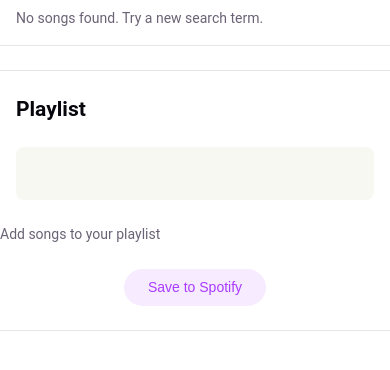
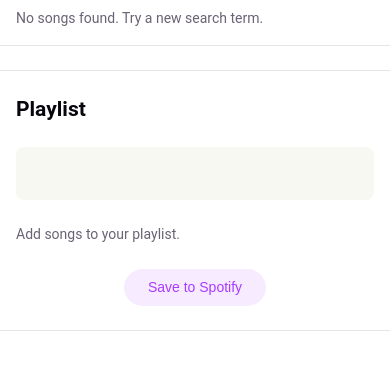
Before and after one commit to josegamundi/jammming-app, a React (Vite) app: page / in a window 390 px wide. Shown: the part 348-718 px from the top of the page. Built offline with nearby package versions, Linux system fonts and the light colour scheme.

Commit message:
refactor(TrackList): remove component and relocate its task

```diff
--- a/src/components/features/Playlist/Playlist.jsx
+++ b/src/components/features/Playlist/Playlist.jsx
@@ -1,5 +1,4 @@
 import Input from '../../ui/Input/Input';
-import TrackList from '../../ui/TrackList/TrackList';
 import Track from '../../ui/Track/Track';
 import Button from '../../ui/Button/Button';
 import styles from './Playlist.module.css';
@@ -12,11 +11,11 @@ function Playlist(props) {
         <Input />
       </div>
       {props.collection.length === 0 ? (
-        <p className={styles.emptyMessage}>
-          Add songs to your playlist
+        <p>
+          Add songs to your playlist.
         </p>
       ) : (
-        <TrackList>
+        <ul>
           {
             props.collection.map((song) => {
               return (
@@ -34,7 +33,7 @@ function Playlist(props) {
               )
             })
           }
-        </TrackList>
+        </ul>
       )}
       <div className={styles.playlistFooter}>
         <Button
--- a/src/components/features/Playlist/Playlist.module.css
+++ b/src/components/features/Playlist/Playlist.module.css
@@ -1,9 +1,10 @@
 .playlist {
   border: 1px solid var(--border);
   border-radius: var(--space-2);
+  padding: 0 var(--space-4);
 }
 .playlistHeader {
-  padding: var(--space-4);
+  padding: var(--space-4) 0;
 }
 .playlistTitle {
   margin-bottom: var(--space-4);
@@ -12,7 +13,7 @@
   line-height: var(--line-xl);
 }
 .playlistFooter {
-  padding: var(--space-4);
+  padding: var(--space-4) 0;
   text-align: center;
 }
 
@@ -21,10 +22,6 @@
     border-radius: 0;
     border-left: 0;
     border-right: 0;
-  }
-
-  .playlistHeader,
-  .playlistFooter {
-    padding: var(--space-4) var(--space-3);
+    padding: 0 var(--space-3);
   }
 }
--- a/src/components/features/SearchResult/SearchResult.jsx
+++ b/src/components/features/SearchResult/SearchResult.jsx
@@ -1,4 +1,3 @@
-import TrackList from '../../ui/TrackList/TrackList';
 import Track from '../../ui/Track/Track';
 import Button from '../../ui/Button/Button';
 import styles from './SearchResult.module.css';
@@ -8,11 +7,11 @@ function SearchResult(props) {
     <div className={styles.searchResult}>
       <h2 className={styles.searchResultTitle}>Results</h2>
       {props.result.length === 0 ? (
-        <p className={styles.emptyMessage}>
+        <p>
           No songs found. Try a new search term.
         </p>
       ) : (
-        <TrackList>
+        <ul>
           {
             props.result.map((song) => {
               return (
@@ -30,7 +29,7 @@ function SearchResult(props) {
               )
             })
           }
-        </TrackList>
+        </ul>
       )}
     </div>
   )
--- a/src/components/features/SearchResult/SearchResult.module.css
+++ b/src/components/features/SearchResult/SearchResult.module.css
@@ -1,17 +1,13 @@
 .searchResult {
   border: 1px solid var(--border);
   border-radius: var(--space-2);
-  padding-bottom: var(--space-4);
+  padding: 0 var(--space-4) var(--space-4);
 }
 .searchResultTitle {
-  padding: var(--space-4);
+  padding: var(--space-4) 0;
   color: var(--text-h);
   font-size: var(--text-xl);
   line-height: var(--line-xl);
-}
-
-.emptyMessage {
-  padding: 0 var(--space-4);
 }
 
 @media only screen and (max-width: 500px) {
@@ -19,13 +15,6 @@
     border-radius: 0;
     border-left: 0;
     border-right: 0;
-    padding-bottom: var(--space-3);
-  }
-  .searchResultTitle {
-    padding: var(--space-4) var(--space-3);
-  }
-
-  .emptyMessage {
-    padding: 0 var(--space-3);
+    padding: 0 var(--space-3) var(--space-3);
   }
 }
--- a/src/components/ui/TrackList/TrackList.jsx
+++ /dev/null
@@ -1,9 +0,0 @@
-import styles from './TrackList.module.css';
-
-function TrackList(props) {
-  return (
-    <ul className={styles.trackList}>{props.children}</ul>
-  )
-}
-
-export default TrackList;
--- a/src/components/ui/TrackList/TrackList.module.css
+++ /dev/null
@@ -1,9 +0,0 @@
-.trackList {
-  padding: 0 var(--space-4);
-}
-
-@media only screen and (max-width: 500px) {
-  .trackList {
-    padding: 0 var(--space-3);
-  }
-}
```
